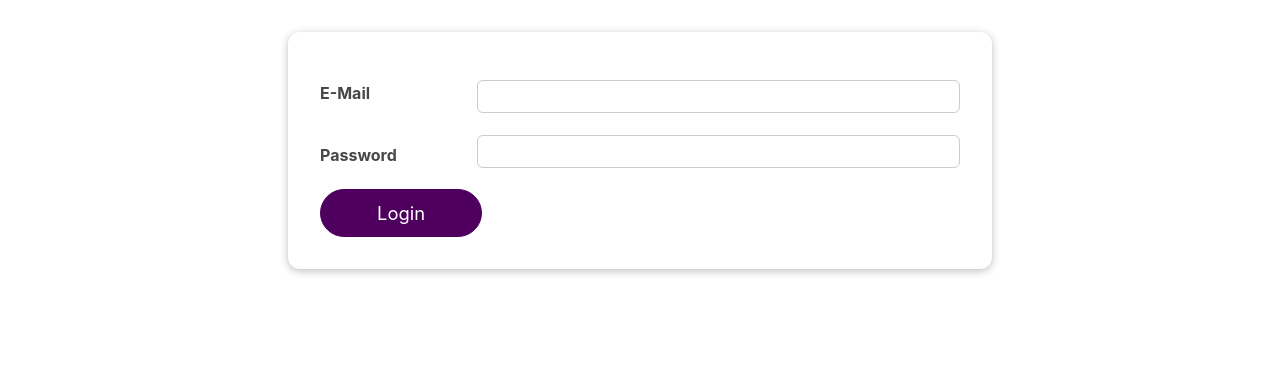
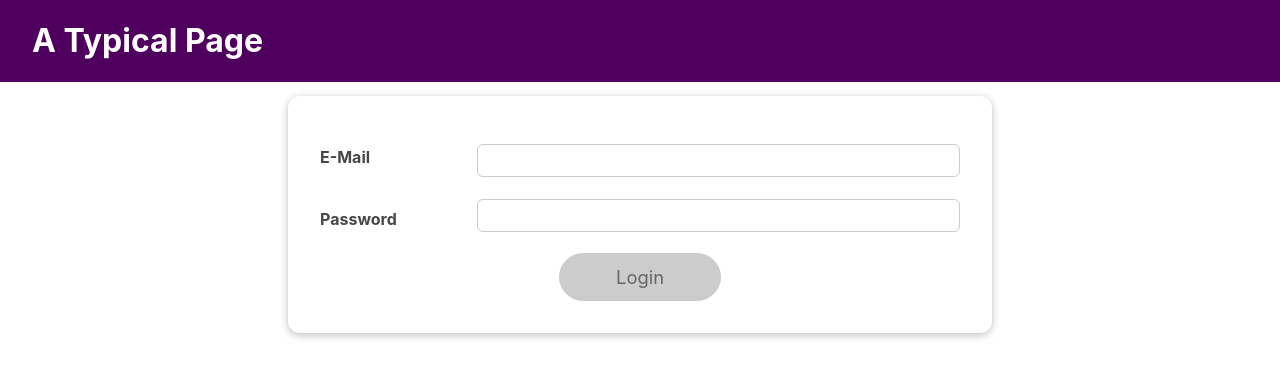
Before and after one commit to DavydovDenys94/Login-, a React (Create React App) app: page / in a window 1280 px wide. Shown: the top 378 px of the page. Built offline with nearby package versions, Linux system fonts and the light colour scheme.

Commit message:
Add Home,Mainheader components with logic

```diff
--- a/src/App.js
+++ b/src/App.js
@@ -1,11 +1,27 @@
-import Login from "./Components/Login";
+import React, { useState } from "react";
 
+import Login from "./Components/Login/Login";
+import MainHeader from "./Components/MainHeader/MainHeader";
+import Home from "./Components/Home/Home";
 import "./App.css";
 
 function App() {
+  const [isLogged, setIsLogged] = useState(false);
+  const logOn = () => {
+    setIsLogged(true);
+  };
+  const logOutHandler = () => {
+    setIsLogged(false);
+  };
   return (
     <div>
-      <Login />
+      <div>
+        <MainHeader onLogout={logOutHandler} isAuthenticated={isLogged} />
+      </div>
+      <div>
+        {!isLogged && <Login onLogin={logOn} />}
+        {isLogged && <Home />}
+      </div>
     </div>
   );
 }
--- /dev/null
+++ b/src/Components/Home/Home.js
@@ -0,0 +1,13 @@
+import React from "react";
+
+import classes from "./Home.module.css";
+import Card from "../UI/Card";
+
+const Home = () => {
+  return (
+    <Card className={classes.home}>
+      <h1>Wellcome!</h1>
+    </Card>
+  );
+};
+export default Home;
--- /dev/null
+++ b/src/Components/Home/Home.module.css
@@ -0,0 +1,8 @@
+.home {
+  width: 90%;
+  max-width: 40rem;
+  padding: 3rem;
+  text-align: center;
+    margin: 6rem auto;
+    padding: 2rem;
+}
--- a/src/Components/Login.js
+++ /dev/null
@@ -1,40 +0,0 @@
-import React, { useState } from "react";
-
-import Card from "./UI/Card";
-import Button from "./UI/Button";
-import classes from "./Login.module.css";
-
-const Login = () => {
-  const [mail, setMail] = useState("");
-  const [password, setPassword] = useState("");
-
-  const formSubmitHandler = (e) => {
-    e.preventDefault();
-    const user = { mail: mail, password: password };
-    console.log(user);
-  };
-  const mailChangeHandler = (e) => {
-    setMail(e.target.value);
-  };
-  const passwordChangeHandler = (e) => {
-    setPassword(e.target.value);
-  };
-  return (
-    <Card className={classes.login}>
-      <form onSubmit={formSubmitHandler}>
-        <div className={`${classes.control}`}>
-          <label>E-Mail</label>
-          <input type="email" onChange={mailChangeHandler} />
-        </div>
-        <div className={classes.control}>
-          <label className={`${classes.control}`}>Password</label>
-          <input type="password" onChange={passwordChangeHandler} />
-        </div>
-        <Button className={classes.btn} type="submit">
-          Login
-        </Button>
-      </form>
-    </Card>
-  );
-};
-export default Login;
--- /dev/null
+++ b/src/Components/Login/Login.js
@@ -0,0 +1,84 @@
+import React, { useState } from "react";
+
+import Card from "../UI/Card";
+import Button from "../UI/Button";
+import classes from "./Login.module.css";
+
+const Login = (props) => {
+  const [mail, setMail] = useState("");
+  const [mailIsValid, setMailIsValid] = useState(true);
+  const [password, setPassword] = useState("");
+  const [passwordValid, setPasswordValid] = useState(true);
+  const [formIsValid, setFormIsValid] = useState(false);
+
+  const submitHandler = (e) => {
+    e.preventDefault();
+    // const user = { mail: mail, password: password };
+    // if (password.trim().length <= 7) {
+    //   alert("Invalid length of mail");
+    //   return;
+    // }
+
+    props.onLogin(mail, password);
+    console.log({ mail: mail, password: password });
+    setMail("");
+    setPassword("");
+  };
+  const mailChangeHandler = (e) => {
+    setMail(e.target.value);
+    setFormIsValid(e.target.value.includes("@") && password.trim().length > 6);
+  };
+  const passwordChangeHandler = (e) => {
+    setPassword(e.target.value);
+    setFormIsValid(e.target.value.trim().length > 6 && mail.includes("@"));
+  };
+  const validateMailHandler = () => {
+    setMailIsValid(mail.includes("@"));
+  };
+  const validatePasswordHandler = () => {
+    setPasswordValid(password.trim().length > 6);
+  };
+  return (
+    <Card className={classes.login}>
+      <form onSubmit={submitHandler}>
+        <div
+          className={`${classes.control} ${
+            !mailIsValid ? classes.invalid : ""
+          }`}
+        >
+          <label>E-Mail</label>
+          <input
+            type="email"
+            value={mail}
+            onChange={mailChangeHandler}
+            onBlur={validateMailHandler}
+          />
+        </div>
+        <div
+          className={`${classes.control} ${
+            !passwordValid ? classes.invalid : ""
+          }`}
+        >
+          <label className={`${classes.control}`}>Password</label>
+          <input
+            type="password"
+            value={password}
+            onChange={passwordChangeHandler}
+            onBlur={validatePasswordHandler}
+          />
+        </div>
+        <div className={classes.actions}>
+          <Button
+            className={classes.btn}
+            type="submit"
+            onClick={props.setLogIn}
+            disabled={!formIsValid}
+          >
+            Login
+          </Button>
+        </div>
+      </form>
+    </Card>
+  );
+};
+export default Login;
--- a/src/Components/Login.module.css
+++ b/src/Components/Login/Login.module.css
@@ -1,7 +1,7 @@
 .login {
   width: 90%;
   max-width: 40rem;
-  margin: 2rem auto;
+  margin: 6rem auto;
   padding: 2rem;
 }
 
--- /dev/null
+++ b/src/Components/MainHeader/MainHeader.js
@@ -0,0 +1,14 @@
+import React, { useState } from "react";
+
+import Navigation from "./Navigation";
+import classes from "./MainHeader.module.css";
+
+const MainHeader = (props) => {
+  return (
+    <div className={classes.header}>
+      <h1>A Typical Page</h1>
+      <Navigation logout={props.onLogout} isLoggedIn={props.isAuthenticated} />
+    </div>
+  );
+};
+export default MainHeader;
--- /dev/null
+++ b/src/Components/MainHeader/MainHeader.module.css
@@ -0,0 +1,15 @@
+.header{
+  position: fixed;
+  top: 0;
+  left: 0;
+  width: 100%;
+  display: flex;
+  justify-content: space-between;
+  align-items: center;
+  background: #4f005f;
+  height: 5 rem;
+  padding: 0 2rem;
+}
+.header h1{
+  color: white;
+}
--- /dev/null
+++ b/src/Components/MainHeader/Navigation.js
@@ -0,0 +1,32 @@
+import React from "react";
+
+import Button from "../UI/Button";
+import classes from "./Navigation.module.css";
+
+const Navigation = (props) => {
+  return (
+    <nav className={classes.nav}>
+      <ul>
+        {props.isLoggedIn && (
+          <li>
+            <a href="/">Users</a>
+          </li>
+        )}
+        {props.isLoggedIn && (
+          <li>
+            <a href="/">Admin</a>
+          </li>
+        )}
+
+        {props.isLoggedIn && (
+          <li>
+            <Button type="submit" onClick={props.logout}>
+              Logout
+            </Button>
+          </li>
+        )}
+      </ul>
+    </nav>
+  );
+};
+export default Navigation;
--- /dev/null
+++ b/src/Components/MainHeader/Navigation.module.css
@@ -0,0 +1,43 @@
+.nav ul {
+  list-style: none;
+  margin: 0 4rem;
+  padding: 0;
+  display: flex;
+  align-items: center;
+}
+
+.nav li {
+  margin: 0;
+  margin-left: 2rem;
+}
+
+.nav a {
+  text-decoration: none;
+  color: white;
+}
+
+.nav a:hover,
+.nav a:active {
+  color: #f3cafb;
+}
+
+.nav button {
+  font: inherit;
+  background: #dd0db0;
+  border: 1px solid #dd0db0;
+  padding: 0.5rem 1.5rem;
+  color: white;
+  cursor: pointer;
+  box-shadow: 0 2px 4px rgba(0, 0, 0, 0.26);
+  border-radius: 20px;
+}
+
+.nav button:focus {
+  outline: none;
+}
+
+.nav button:hover,
+.nav button:active {
+  color: #f3cafb;
+  box-shadow: 0 2px 10px rgba(0, 0, 0, 0.26);
+}
--- a/src/Components/UI/Button.js
+++ b/src/Components/UI/Button.js
@@ -6,8 +6,9 @@ const Button = (props) => {
   return (
     <button
       className={`${classes.button} ${props.className}`}
-      type={props.type}
-      onSubmit={props.onSubmit}
+      type={props.type || "button"}
+      disabled={props.disabled}
+      onClick={props.onClick}
     >
       {props.children}
     </button>
```
